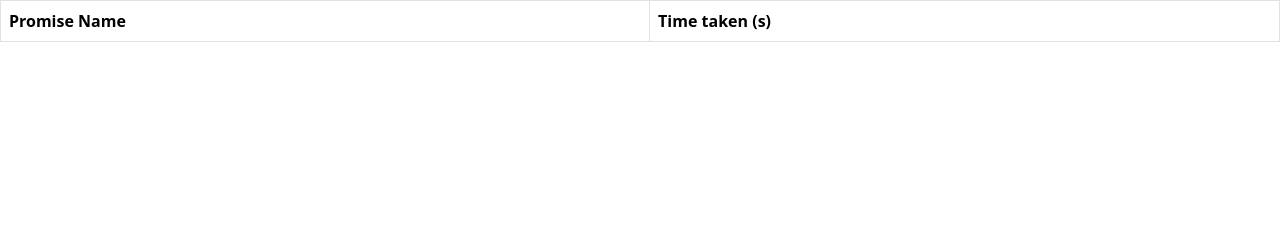
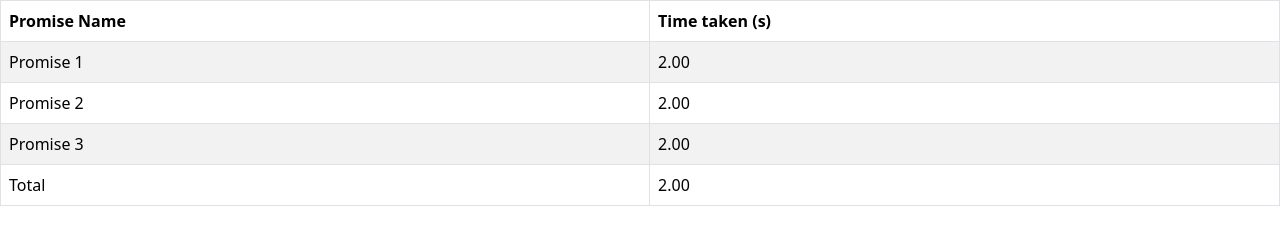
Before and after one commit to acciojob/wait-for-multiple-promises-Somnath1412, a website: page main.html in a window 1280 px wide. Drawn offline with nearby package versions, Linux system fonts and the light colour scheme.

Commit message:
created a submission

```diff
--- a/script.js
+++ b/script.js
@@ -1 +1,71 @@
-//your JS code here. If required.
+document.addEventListener("DOMContentLoaded", () => {
+  const tbody = document.getElementById("output");
+  const tr = document.createElement("tr");
+  tr.id = "loading";
+  const td = document.createElement("td");
+  const startTime = Date.now();
+  let arr = new Array(3);
+
+  if (tbody.children.length === 0) {
+    td.textContent = "Loading...";
+    td.colSpan = 2;
+    tr.appendChild(td);
+    tbody.appendChild(tr);
+  }
+
+  // First promise
+  const p1 = new Promise((resolve) => {
+    setTimeout(() => {
+      arr[0] = Date.now();
+      resolve("Promise 1");
+    }, Math.floor(Math.random() * 2 + 1) * 1000);
+  });
+
+  // Second promise
+  const p2 = new Promise((resolve) => {
+    setTimeout(() => {
+      arr[1] = Date.now();
+      resolve("Promise 2");
+    }, Math.floor(Math.random() * 2 + 1) * 1000);
+  });
+
+  // Third promise
+  const p3 = new Promise((resolve) => {
+    setTimeout(() => {
+      arr[2] = Date.now();
+      resolve("Promise 3");
+    }, Math.floor(Math.random() * 2 + 1) * 1000);
+  });
+
+  Promise.all([p1, p2, p3]).then((res) => {
+    tr.remove(); // Remove loading row
+
+    res.forEach((result, index) => {
+      const tr1 = document.createElement("tr");
+
+      const td1 = document.createElement("td");
+      td1.textContent = result;
+
+      const td2 = document.createElement("td");
+      td2.textContent = ((arr[index] - startTime) / 1000).toFixed(2);
+
+      tr1.appendChild(td1);
+      tr1.appendChild(td2);
+      tbody.appendChild(tr1);
+    });
+
+    // Add total row
+    const tr2 = document.createElement("tr");
+    const tdTotalLabel = document.createElement("td");
+    tdTotalLabel.textContent = "Total";
+    tdTotalLabel.colSpan = 1;
+
+    const tdTotalTime = document.createElement("td");
+    const lastTime = Date.now();
+    tdTotalTime.textContent = ((lastTime - startTime) / 1000).toFixed(2);
+
+    tr2.appendChild(tdTotalLabel);
+    tr2.appendChild(tdTotalTime);
+    tbody.appendChild(tr2);
+  });
+});
```
Also changed, not shown: main.html (+5 -5 lines).
